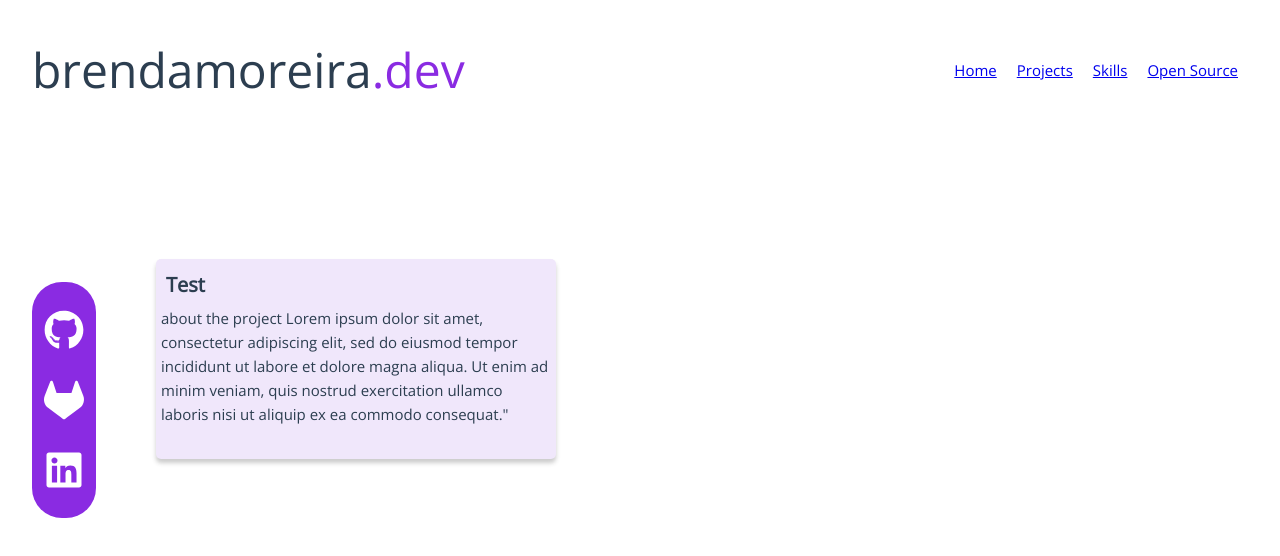
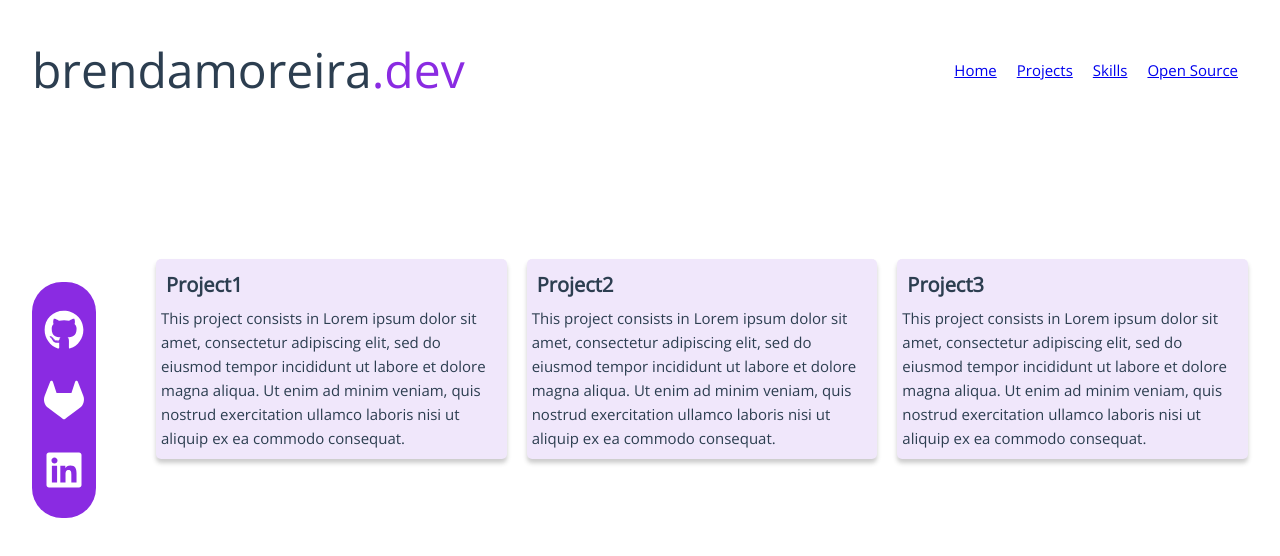
Before and after one commit to brendamoreira/brendamoreira.dev, a Vue app: page /projects in a window 1280 px wide. Shown: the top 556 px of the page. Built offline with nearby package versions, Linux system fonts and the light colour scheme.

Commit message:
add mock json that dynamically displays

```diff
--- a/src/components/ProjectCard.vue
+++ b/src/components/ProjectCard.vue
@@ -1,29 +1,39 @@
 <template>
-  <div class="card">
-    <div class="title">Test</div>
+  <div class="cards-holder">
+    <div class="card" v-for="project in projects" :key="projects.name">
+      <div class="title">{{project.name}}</div>
       <div class="description">
-      about the project Lorem ipsum dolor sit amet, consectetur adipiscing elit,
-      sed do eiusmod tempor incididunt ut labore et dolore magna aliqua. Ut enim
-      ad minim veniam, quis nostrud exercitation ullamco laboris nisi ut aliquip
-      ex ea commodo consequat."
+        {{project.description}}
+      </div>
     </div>
   </div>
 </template>
 <script>
-export default{
-    name: "Cards"
-}</script>
+import data from "../data.json";
+export default {
+  name: "Cards",
+  data() {
+    return {
+      projects: data,
+    };
+  },
+};
+</script>
 <style>
-.card{
+.cards-holder{
+  display: flex;
+  gap: 20px;
+  margin: auto;
+}
+.card {
   background-color: #f0e7fb;
   width: 400px;
   height: 200px;
   border-radius: 5px;
   padding: 5px;
   box-shadow: 0px 4px 4px rgba(51, 51, 51, 0.25);
-
 }
-.title{
+.title {
   font-size: 20px;
   font-weight: bold;
   margin: 5px;
--- /dev/null
+++ b/src/data.json
@@ -0,0 +1,12 @@
+[{
+    "name": "Project1",
+    "description": "This project consists in Lorem ipsum dolor sit amet, consectetur adipiscing elit, sed do eiusmod tempor incididunt ut labore et dolore magna aliqua. Ut enim ad minim veniam, quis nostrud exercitation ullamco laboris nisi ut aliquip ex ea commodo consequat."
+},
+{
+    "name": "Project2",
+    "description": "This project consists in Lorem ipsum dolor sit amet, consectetur adipiscing elit, sed do eiusmod tempor incididunt ut labore et dolore magna aliqua. Ut enim ad minim veniam, quis nostrud exercitation ullamco laboris nisi ut aliquip ex ea commodo consequat."
+},
+{
+    "name": "Project3",
+    "description": "This project consists in Lorem ipsum dolor sit amet, consectetur adipiscing elit, sed do eiusmod tempor incididunt ut labore et dolore magna aliqua. Ut enim ad minim veniam, quis nostrud exercitation ullamco laboris nisi ut aliquip ex ea commodo consequat."
+}]
```
Lines whose indentation alone changed are shown as unchanged.
